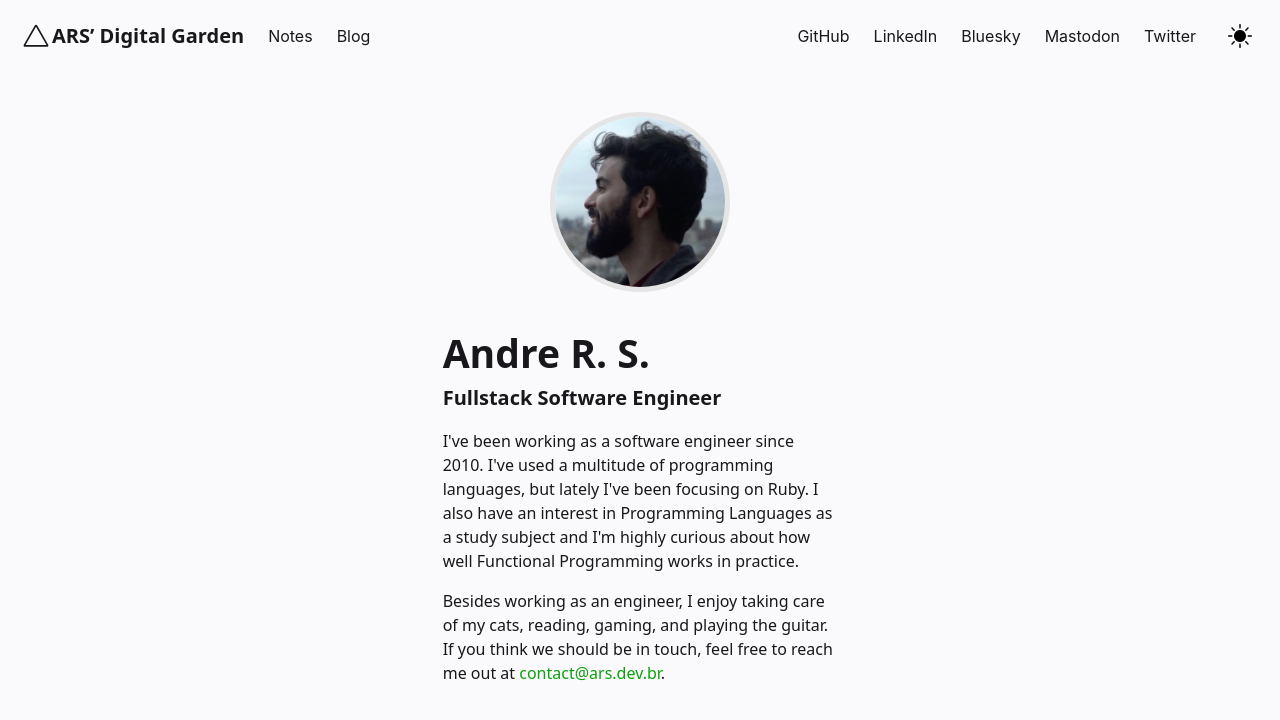
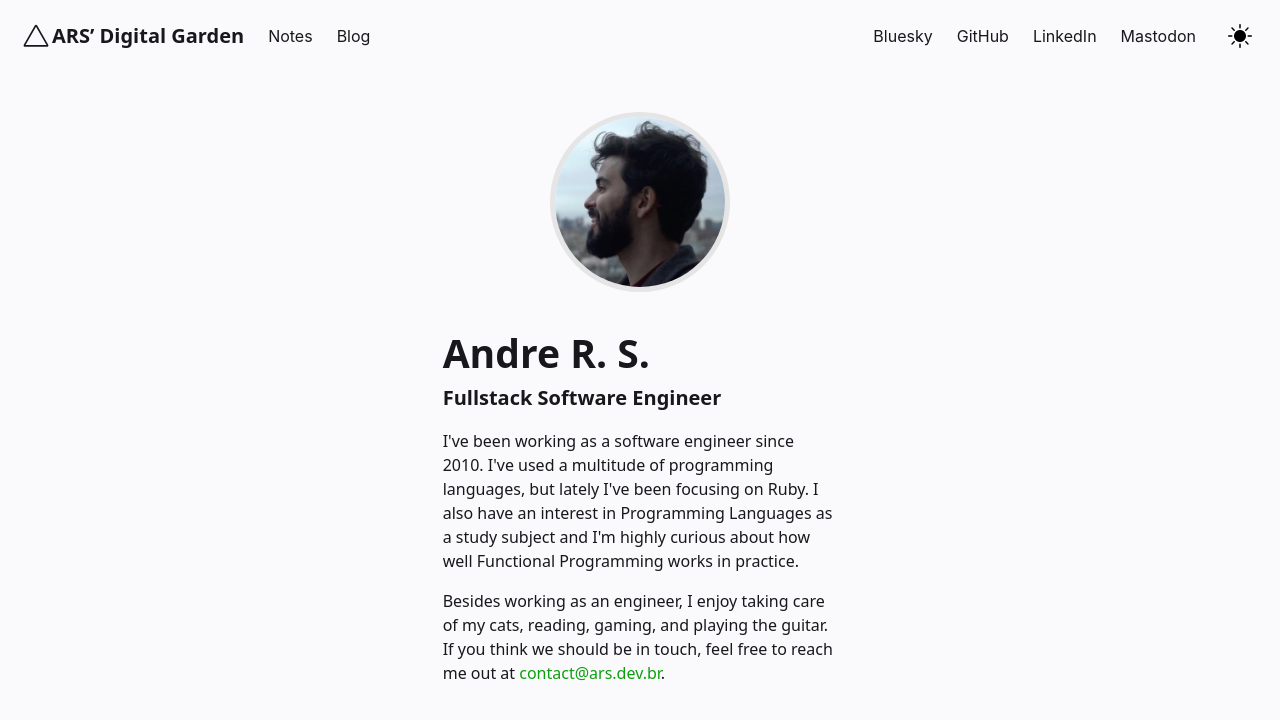
Before and after one commit to ars-dev-br/ars-dev-br.github.io, a Jekyll site: the page built from pages/index.md, in a window 1280 px wide. Shown: the top 720 px of the page. Built offline with Jekyll 4.4.1, drawn with Linux system fonts in a browser that asks for light colours.

Commit message:
Remove header link to Twitter

```diff
--- a/_includes/Header.html
+++ b/_includes/Header.html
@@ -63,20 +63,17 @@
 	</a>
       </div>
       <div class="navbar-end">
+        <a href="https://bsky.app/profile/ars.dev.br" target="_blank" class="navbar-item is-family-primary">
+	  Bluesky
+	</a>
 	<a href="https://github.com/ars-dev-br" target="_blank" class="navbar-item is-family-primary">
           GitHub
         </a>
 	<a href="https://www.linkedin.com/in/arsdevbr/" target="_blank" class="navbar-item is-family-primary">
 	  LinkedIn
 	</a>
-	<a href="https://bsky.app/profile/ars.dev.br" target="_blank" class="navbar-item is-family-primary">
-	  Bluesky
-	</a>
 	<a rel="me" href="https://mastodon.social/@ars_dev_br" target="_blank" class="navbar-item is-family-primary">
 	  Mastodon
-	</a>
-        <a href="https://twitter.com/ars_dev_br" target="_blank" class="navbar-item is-family-primary">
-	  Twitter
 	</a>
       </div>
       <div class="navbar-end is-hidden-mobile" onclick="modeSwitcher()" >
```
